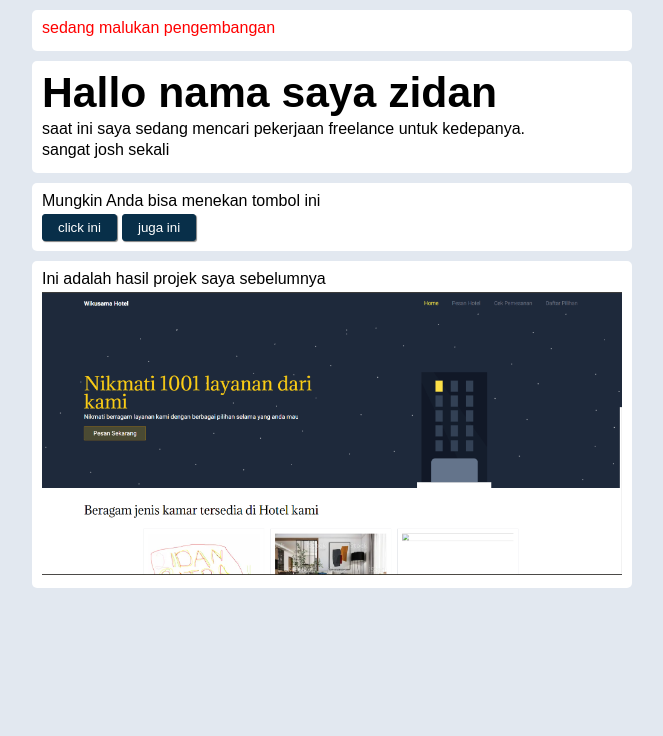
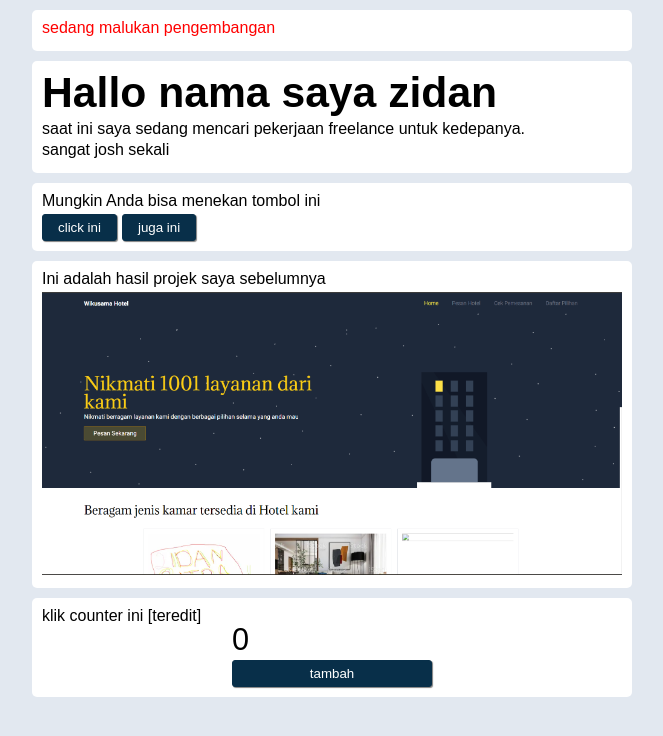
Before and after one commit to zidan-p/simple-money-manager, a React app: page / in a window 1280 px wide. Shown: the top 736 px of the page, without its empty margins (308-971 px from the left). Built offline with nearby package versions, Linux system fonts and the light colour scheme; the HTML template or start-up script is replaced by a standard one.

Commit message:
add react refersh. supaya meski ada file yang berubah, state element dalam browser tetap ada. note : - ketika saya melihat di tutorial, fitur ini masih experimental - untuk babel config mungkin bisa menggunakan file `.config.js`

```diff
--- a/view/App.tsx
+++ b/view/App.tsx
@@ -1,6 +1,7 @@
 
 import "./style.css"
 import IMG from "./asset/my-web.png";
+import CounterClick from "./Counter";
 
 const Section1 = () => {
     return (
@@ -45,6 +46,7 @@ const App = () => {
                 <Section1 />
                 <Section2 />
                 <Section3 />
+                <CounterClick />
             </div>
         </>
     )
--- /dev/null
+++ b/view/Counter.tsx
@@ -0,0 +1,37 @@
+import { useState } from "react"
+
+
+
+
+function CounterClick(){
+    const [count, setCount] = useState(0);
+
+    return (
+        <div className="container">
+            <h3>klik counter ini [teredit]</h3>
+            <div style={{
+                display: "flex",
+                flexDirection : "column",
+                gap : "5px",
+                maxWidth: "200px",
+                margin : "auto"
+            }}>
+                <div
+                    style={{
+                        fontSize : "23pt"
+                    }}
+                >
+                    {count}
+                </div>
+                <button
+                    className="button-primary"
+                    onClick={()=>setCount(count + 1)}
+                >
+                    tambah
+                </button>
+            </div>
+        </div>
+    )
+}
+
+export default CounterClick
--- a/view/style.css
+++ b/view/style.css
@@ -93,12 +93,24 @@ p{
     transition: all .1s;
 }
 
-.flex-button button:hover{
+.button-primary{
+    font-weight: 500;
+    color: white;
+    background-color: #082f49;
+    border: 1px solid #082f49;
+    box-shadow: 1px 1px 1px gray ;
+    border-radius: 3px;
+    cursor: pointer;
+    padding: 5px 15px;
+    transition: all .1s;
+}
+
+.flex-button button:hover, .button-primary:hover{
     background-color: #0c4a6e;
     box-shadow: none;
 }
 
-.flex-button button:active{
+.flex-button button:active, .button-primary:active{
     background-color: #075985;
 
 }
--- a/webpack/webpack.dev.js
+++ b/webpack/webpack.dev.js
@@ -1,11 +1,18 @@
 const webpack = require('webpack')
+const ReactRefreshWebpackPlugin = require('@pmmmwh/react-refresh-webpack-plugin');
+
 
 module.exports = {
     mode : "development",
     devtool : "cheap-module-source-map",
+    devServer : {
+        hot : true,
+        open : true
+    },
     plugins : [
         new webpack.DefinePlugin({
             "process.env.name" : JSON.stringify("sedang malukan pengembangan")
-        })
+        }),
+        new ReactRefreshWebpackPlugin(),
     ]
 }
```
Also changed, not shown: package.json (+5 -3 lines), 1 other file (tests, documents, lock files or other folders).
